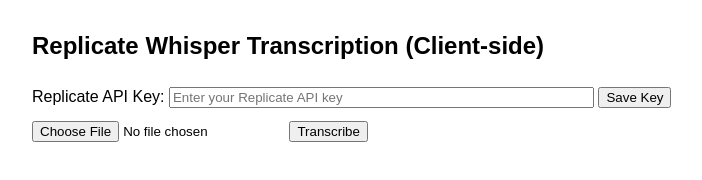
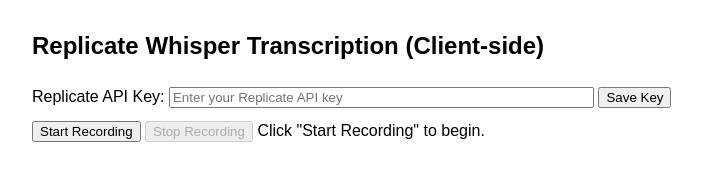
Before and after one commit to raymondclowe/jsaudpoc, a website: page index.html in a window 1280 px wide. Shown: the whole page, without its empty margins (0-702 px from the left). Drawn offline with Linux system fonts and the light colour scheme.

Commit message:
Refactor recording interface: replace file input with recording buttons and status message

```diff
--- a/index.html
+++ b/index.html
@@ -17,8 +17,9 @@
     <button onclick="saveKey()">Save Key</button>
   </label>
   <br>
-  <input type="file" id="audioFile" accept="audio/*">
-  <button onclick="transcribe()">Transcribe</button>
+  <button id="record">Start Recording</button>
+  <button id="stop" disabled>Stop Recording</button>
+  <span id="recordStatus">Click "Start Recording" to begin.</span>
   <div id="output"></div>
 
   <script>
```
